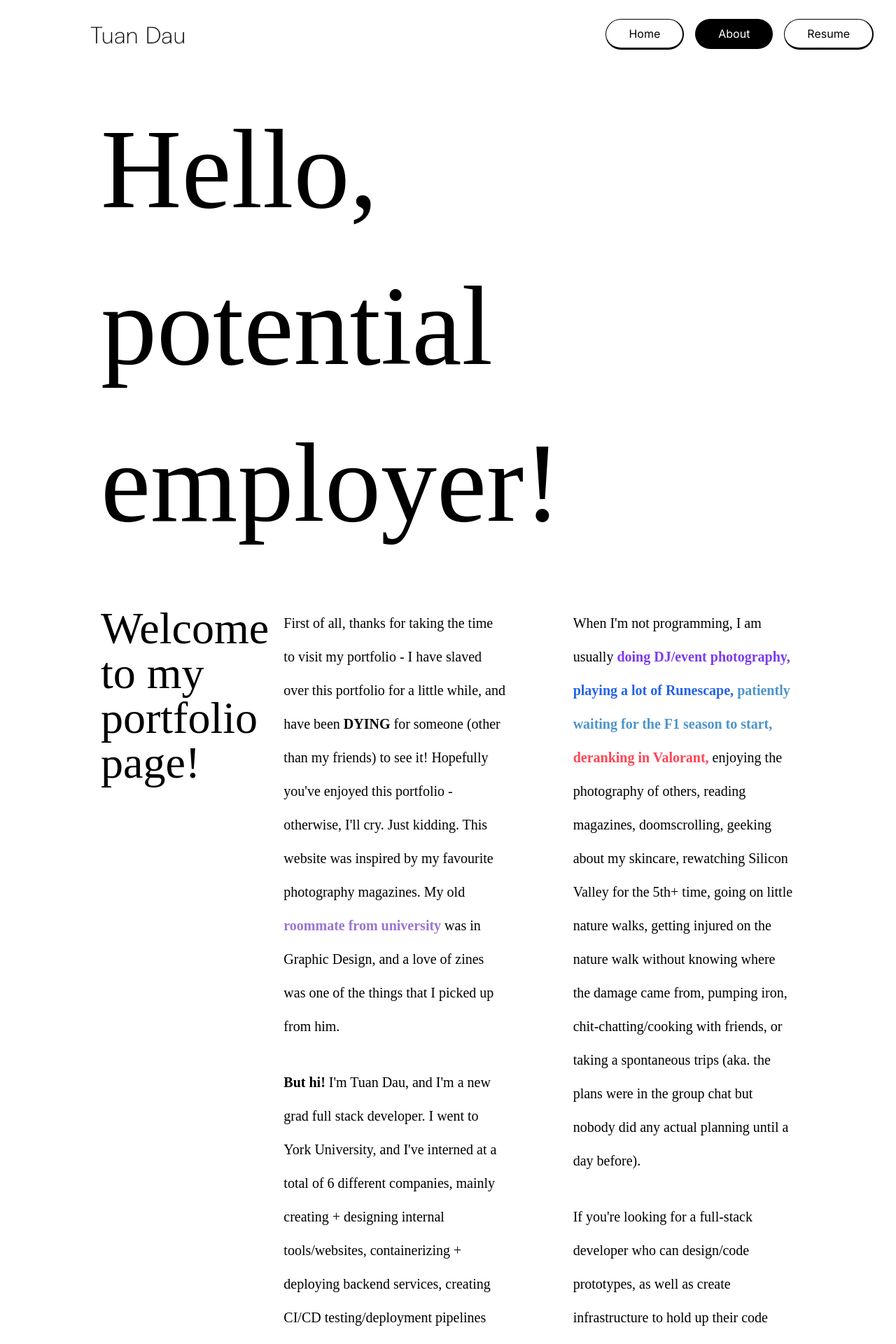
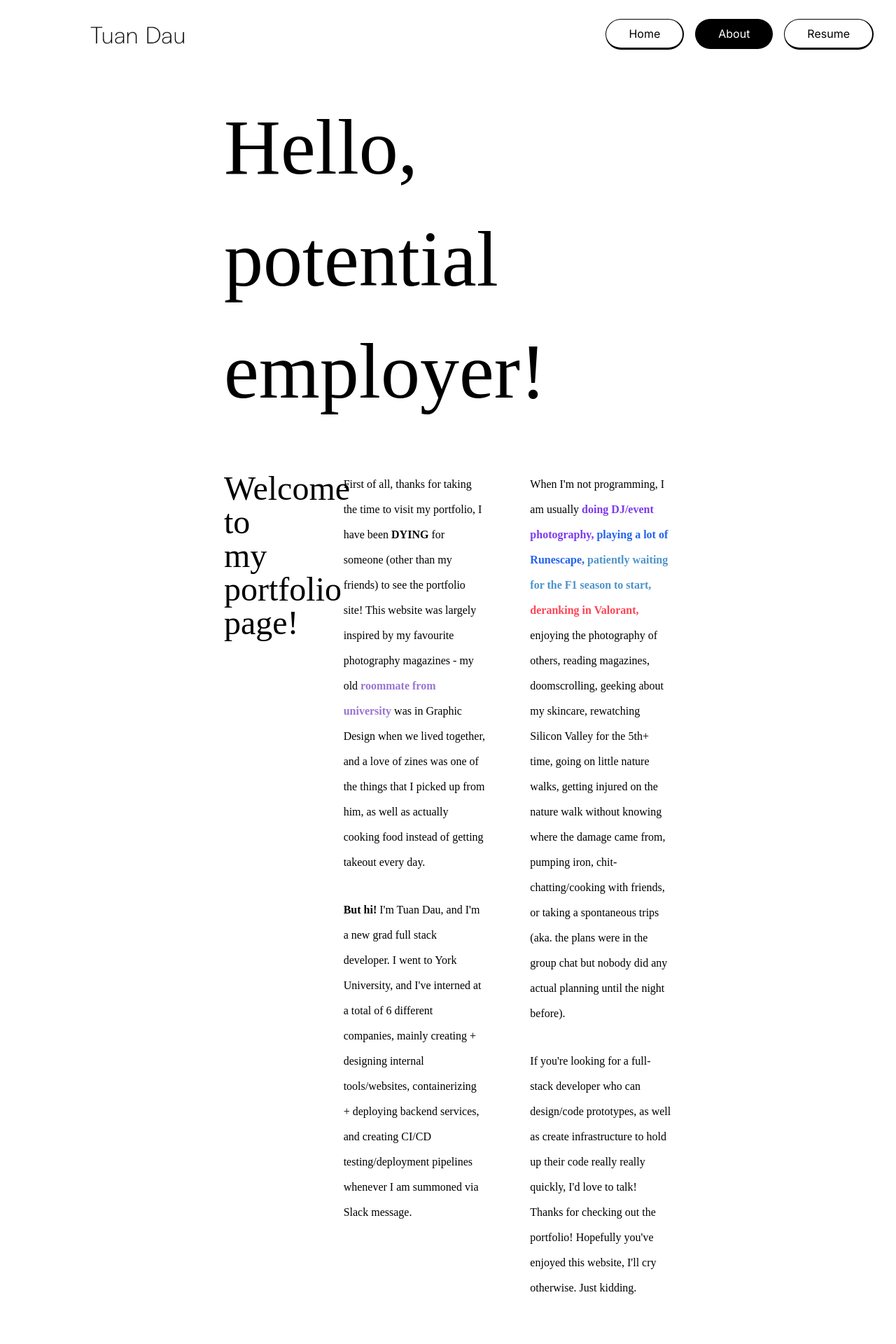
Before and after one commit to tuansydau/portfolio-website, a Next.js app: page /about in a window 1280 px wide. Shown: the top 1920 px of the page at 70% size. Built offline with nearby package versions, Linux system fonts and the light colour scheme; a web font is replaced by a local one.

Commit message:
style: about page spacing and font sizes

```diff
--- a/app/about/page.tsx
+++ b/app/about/page.tsx
@@ -9,26 +9,26 @@ export default function About() {
       <Navbar highlightedButton={'about'} />
       <div className="mt-8" />
       <div className="flex flex-col w-full max-w-[2000px]">
-        <div className="flex justify-center w-full px-36">
+        <div className="flex w-full px-80">
           <p
-            className="w-fit mb-16"
+            className="w-full mb-16"
             style={{
               fontFamily: 'Zodiak, serif',
-              fontSize: '10rem',
-              lineHeight: '14rem',
+              fontSize: '7em',
+              lineHeight: '10rem',
               fontWeight: 100
             }}
           >
             Hello, potential employer!
           </p>
         </div>
-        <div className="flex w-full text-[#000] px-36 space-x-24">
+        <div className="flex w-full text-[#000] px-80 space-x-16">
           <div className="w-2/12">
             <p
               style={{
                 fontFamily: 'Zodiak, serif',
-                fontSize: '4rem',
-                lineHeight: '4rem',
+                fontSize: '3rem',
+                lineHeight: '3rem',
                 fontWeight: 100
               }}
             >
@@ -39,17 +39,16 @@ export default function About() {
             <p
               style={{
                 fontFamily: 'Zodiak, serif',
-                fontSize: '1.25rem',
-                lineHeight: '3rem',
+                fontSize: '1rem',
+                lineHeight: '2.25rem',
                 fontWeight: 375
               }}
             >
-              First of all, thanks for taking the time to visit my portfolio - I
-              have slaved over this portfolio for a little while, and have been{' '}
-              <b style={{ fontWeight: 900 }}>DYING</b> for someone (other than
-              my friends) to see it! Hopefully you&apos;ve enjoyed this
-              portfolio - otherwise, I&apos;ll cry. Just kidding. This website
-              was inspired by my favourite photography magazines. My old{' '}
+              First of all, thanks for taking the time to visit my portfolio, I
+              have been <b style={{ fontWeight: 900 }}>DYING</b> for someone
+              (other than my friends) to see the portfolio site! This website
+              was largely inspired by my favourite photography magazines - my
+              old{' '}
               <a
                 href="https://davidnngo.com/"
                 className="text-[#9975D3] font-extrabold"
@@ -57,15 +56,16 @@ export default function About() {
               >
                 roommate from university
               </a>{' '}
-              was in Graphic Design, and a love of zines was one of the things
-              that I picked up from him.
+              was in Graphic Design when we lived together, and a love of zines
+              was one of the things that I picked up from him, as well as
+              actually cooking food instead of getting takeout every day.
             </p>{' '}
             <div className="mt-8" />
             <p
               style={{
                 fontFamily: 'Zodiak, serif',
-                fontSize: '1.25rem',
-                lineHeight: '3rem',
+                fontSize: '1rem',
+                lineHeight: '2.25rem',
                 fontWeight: 375
               }}
             >
@@ -73,17 +73,17 @@ export default function About() {
               I&apos;m a new grad full stack developer. I went to York
               University, and I&apos;ve interned at a total of 6 different
               companies, mainly creating + designing internal tools/websites,
-              containerizing + deploying backend services, creating CI/CD
-              testing/deployment pipelines whenever I am summoned (via Slack
-              message).
+              containerizing + deploying backend services, and creating CI/CD
+              testing/deployment pipelines whenever I am summoned via Slack
+              message.
             </p>
           </div>
           <div className="w-5/12">
             <p
               style={{
                 fontFamily: 'Zodiak, serif',
-                fontSize: '1.25rem',
-                lineHeight: '3rem',
+                fontSize: '1rem',
+                lineHeight: '2.25rem',
                 fontWeight: 375
               }}
             >
@@ -122,32 +122,33 @@ export default function About() {
               injured on the nature walk without knowing where the damage came
               from, pumping iron, chit-chatting/cooking with friends, or taking
               a spontaneous trips (aka. the plans were in the group chat but
-              nobody did any actual planning until a day before).
+              nobody did any actual planning until the night before).
             </p>
             <div className="mt-8" />
             <p
               style={{
                 fontFamily: 'Zodiak, serif',
-                fontSize: '1.25rem',
-                lineHeight: '3rem',
+                fontSize: '1rem',
+                lineHeight: '2.25rem',
                 fontWeight: 375
               }}
             >
               If you&apos;re looking for a full-stack developer who can
               design/code prototypes, as well as create infrastructure to hold
               up their code really really quickly, I&apos;d love to talk! Thanks
-              for checking out the portfolio, hope you enjoyed this word wall.
+              for checking out the portfolio! Hopefully you&apos;ve enjoyed this
+              website, I&apos;ll cry otherwise. Just kidding.
             </p>
           </div>
         </div>
       </div>
       <div className="mt-16" />
       <div
-        className="flex w-full max-w-[2200px] px-36 justify-between space-x-64"
+        className="flex w-full max-w-[2200px] px-80 justify-between space-x-64"
         style={{
           fontFamily: 'Zodiak, serif',
-          fontSize: '1.25rem',
-          lineHeight: '2rem',
+          fontSize: '1rem',
+          lineHeight: '2.25rem',
           fontWeight: 375
         }}
       >
```
